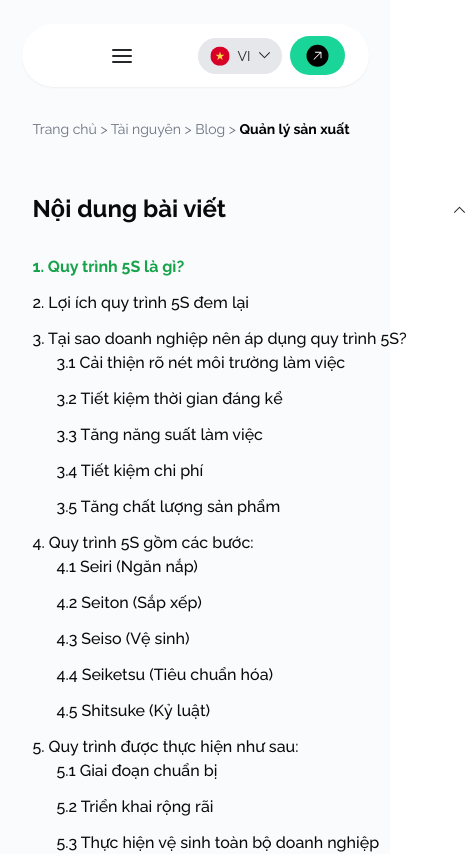
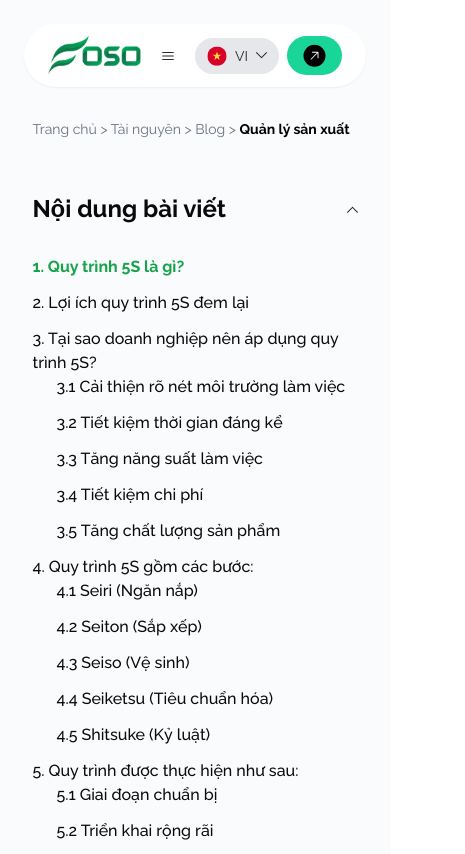
Before and after one commit to TranNhutThong1999/test, a Next.js app: page /solution in a window 390 px wide. Shown: the top 854 px of the page, 465 px wide, since content can reach past the window. Built offline with nearby package versions, Linux system fonts and the light colour scheme.

Commit message:
'update'

```diff
--- a/src/app/solution/components/ContentRight.tsx
+++ b/src/app/solution/components/ContentRight.tsx
@@ -11,7 +11,7 @@ const ContentRight = () => {
 	};
 
 	return (
-		<div className="space-y-6">
+		<div className="space-y-6 w-full">
 			<div
 				className="flex items-center justify-between  hover:cursor-pointer"
 				onClick={handleClick}
--- a/src/app/solution/page.tsx
+++ b/src/app/solution/page.tsx
@@ -62,7 +62,7 @@ const Page = () => {
 				</div>
 
 				<div className="grid grid-cols-12 min-h-screen mt-[52px]">
-					<div className="col-span-1 flex justify-center  ">
+					<div className="hidden sm:flex col-span-1 justify-center  ">
 						<div className=" hidden md:block text-center space-x-2 fixed">
 							<div className="font-extrabold text-base mb-2">
 								Chia sẻ
@@ -87,8 +87,8 @@ const Page = () => {
 						</div>
 					</div>
 
-					<div className="grid grid-cols-10 col-span-10 col-start-2 gap-[48px]">
-						<div className=" col-span-10 lg:col-span-7  order-2 lg:order-1">
+					<div className="grid grid-cols-10 col-span-10 col-start-2 lg:gap-[48px]">
+						<div className=" col-span-10 lg:col-span-7 order-2 lg:order-1">
 							<Content />
 						</div>
 						<div className=" col-span-10 lg:col-span-3 order-1 lg:order-2">
--- a/src/components/menu/index.tsx
+++ b/src/components/menu/index.tsx
@@ -22,18 +22,17 @@ const Menu = () => {
 	return (
 		<div className="flex justify-center p-[24px] text-sm text-[#25272A] sticky top-0 bg-[#F9FBFC] z-10">
 			<nav className="flex items-center justify-center px-6 py-3 rounded-[40px] bg-white shadow-sm max-w-[1280px]">
-				<div className="flex items-center gap-[64px]">
-					<div className="flex items-center space-x-2">
+				<div className="flex items-center  md:gap-[64px]">
+					<div className="flex items-center space-x-2 flex-1">
 						<Image
 							src="/FOSO_Logo_Final_1-1400x579.png"
 							alt="Logo"
 							width={134}
 							height={55}
-							priority
 						/>
 					</div>
 					<button
-						className="text-2xl md:hidden"
+						className="md:hidden mx-5"
 						onClick={toggleMenu}
 						aria-label="Toggle Menu"
 					>
```
